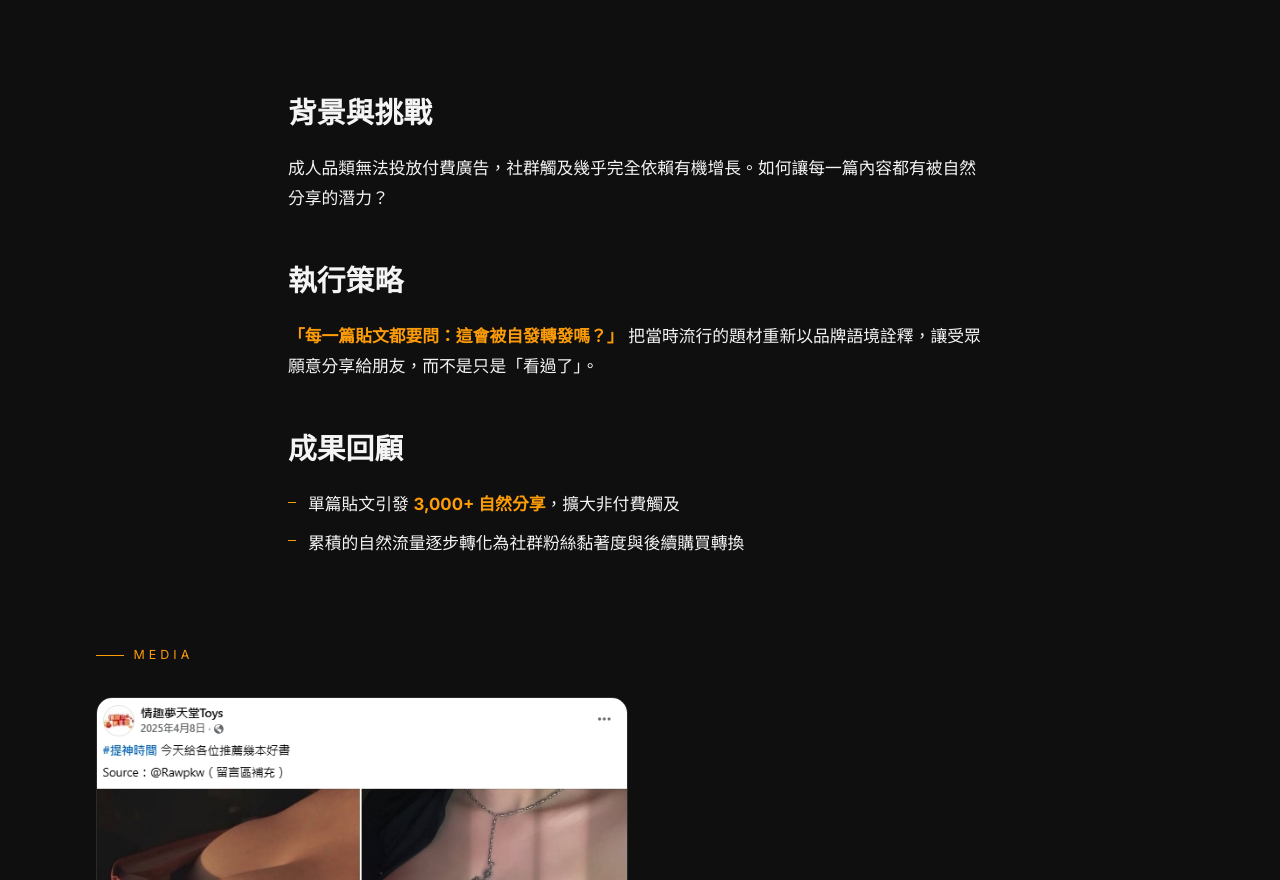
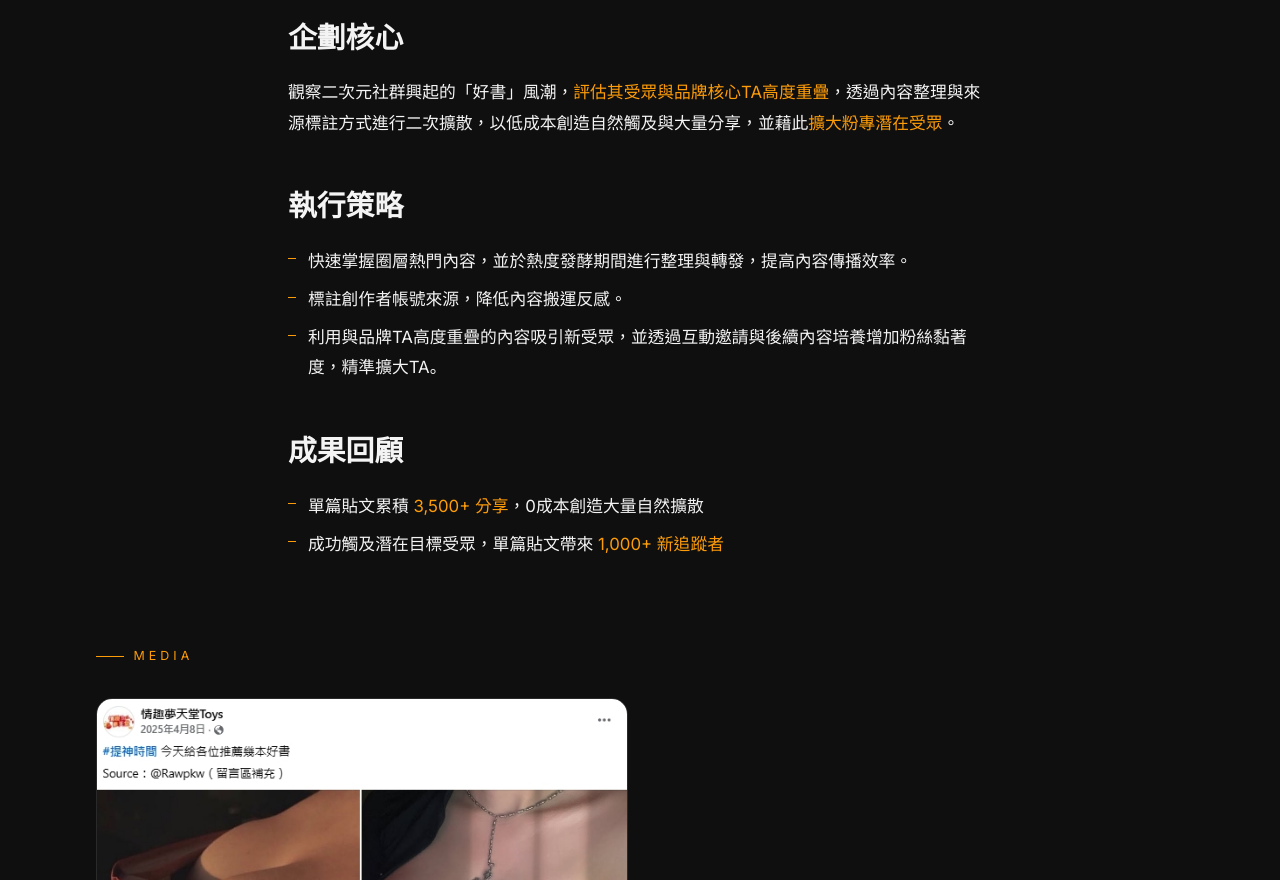
Before and after one commit to lilandrew0203/lilandrew0203.github.io, an Astro site: page /works/social-trending in a window 1280 px wide. Shown: the part 625-1505 px from the top of the page. Built offline with nearby package versions, Linux system fonts and the light colour scheme; Astro itself is replaced by a stand-in of ours.

Commit message:
chore: revamp social-trending title, role, content and KPIs
Co-Authored-By: Claude Sonnet 4.6 <noreply@anthropic.com>

```diff
--- a/src/content/works/social-trending.md
+++ b/src/content/works/social-trending.md
@@ -1,16 +1,16 @@
 ---
-title: "時下流行話題操作：3,000+ 自然分享"
+title: "熱門社群話題操作與TA拓展"
 client: "情趣夢天堂"
 category: ["社群經營", "話題行銷"]
 period: "2021 – Present"
-role: "內容策略、文案、社群操盤"
+role: "內容選題、趨勢觀察、社群操作、成效追蹤"
 featured: false
 order: 10
 coverImage: "/images/works/social-trending/cover.jpg"
-summary: "結合時下流行題材與受眾偏好設計內容，在無廣告投放情況下成功引發 3,000+ 分享，擴大品牌自然觸及圈。"
+summary: "結合時下流行題材與受眾偏好設計內容，在無廣告投放情況下成功引發 3,500+ 分享，擴大品牌自然觸及圈。"
 kpis:
   - label: "自然分享"
-    value: "3000+"
+    value: "3,500+"
   - label: "廣告投放"
     value: "0元"
 tools: []
@@ -21,15 +21,17 @@ media:
     caption: "時下流行話題內容操作"
 ---
 
-## 背景與挑戰
+## 企劃核心
 
-成人品類無法投放付費廣告，社群觸及幾乎完全依賴有機增長。如何讓每一篇內容都有被自然分享的潛力？
+觀察二次元社群興起的「好書」風潮，<span style="color: var(--color-accent);">評估其受眾與品牌核心TA高度重疊</span>，透過內容整理與來源標註方式進行二次擴散，以低成本創造自然觸及與大量分享，並藉此<span style="color: var(--color-accent);">擴大粉專潛在受眾</span>。
 
 ## 執行策略
 
-**「每一篇貼文都要問：這會被自發轉發嗎？」** 把當時流行的題材重新以品牌語境詮釋，讓受眾願意分享給朋友，而不是只是「看過了」。
+- 快速掌握圈層熱門內容，並於熱度發酵期間進行整理與轉發，提高內容傳播效率。
+- 標註創作者帳號來源，降低內容搬運反感。
+- 利用與品牌TA高度重疊的內容吸引新受眾，並透過互動邀請與後續內容培養增加粉絲黏著度，精準擴大TA。
 
 ## 成果回顧
 
-- 單篇貼文引發 **3,000+ 自然分享**，擴大非付費觸及
-- 累積的自然流量逐步轉化為社群粉絲黏著度與後續購買轉換
+- 單篇貼文累積 <span style="color: var(--color-accent);">3,500+ 分享</span>，0成本創造大量自然擴散
+- 成功觸及潛在目標受眾，單篇貼文帶來 <span style="color: var(--color-accent);">1,000+ 新追蹤者</span>
```
